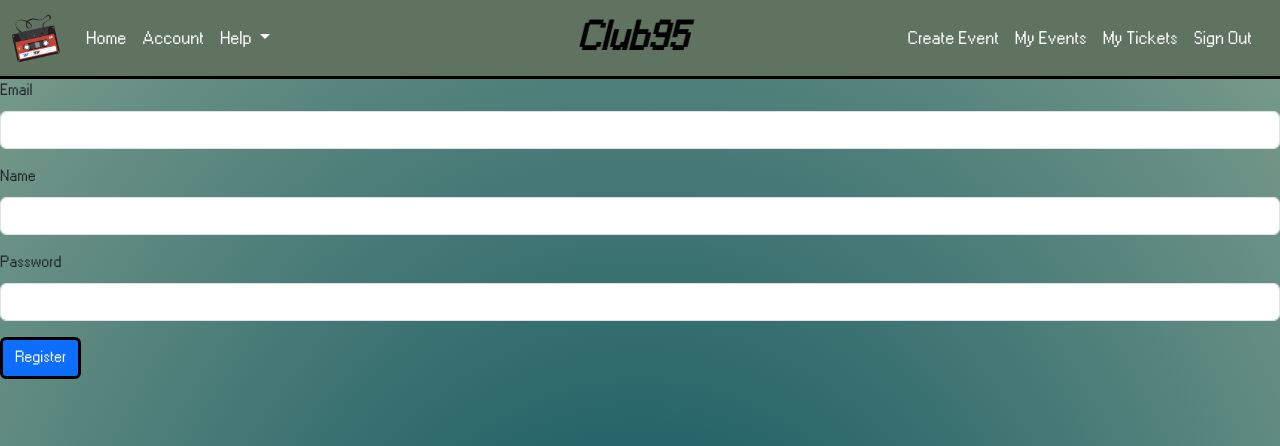
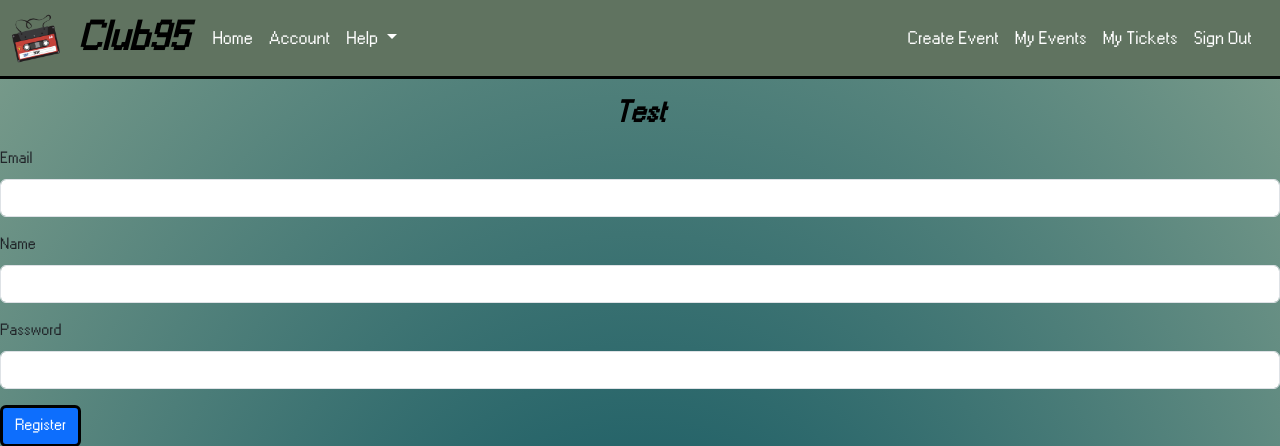
Before and after one commit to RedNate22/IAB207_A2_Group49, a Flask app: page /auth/register in a window 1280 px wide. Shown: the top 446 px of the page. Run offline with Flask 3, Linux system fonts and the light colour scheme; some libraries are stand-ins or nearby versions.

Commit message:
Added subtitle for pages, and fixed main title centering

```diff
--- a/club95/static/styles/styles.css
+++ b/club95/static/styles/styles.css
@@ -157,6 +157,7 @@ nav {
     overflow: visible; /* keep animation visible */
     top: 0%;
     animation: noise 0.2s linear infinite; /* main flicker effect */
+    color: var(--font-colour-seconday);
 }
 
 /* <a> element inside navbar title */
@@ -258,6 +259,19 @@ nav {
         opacity: 0.6;
         left: 2px;
     } /* visible and displaced right at end */
+}
+
+/* SUBTITLE */
+/* Indicates the purpose of the page */
+#subtitle {
+    font-size: 30px;
+    font-style: italic;
+    font-weight: bold;
+    color: var(--font-colour-seconday);
+    position: relative;
+    text-align: center;
+    margin-top: 1rem;
+    margin-bottom: 1rem;
 }
 
 /* FOOTER */
--- a/club95/templates/base.html
+++ b/club95/templates/base.html
@@ -40,9 +40,10 @@
                         />
                     </a>
                     <!-- Title -->
-                    <div
+                    <!-- <div
                         class="navbar-title position-absolute start-50 translate-middle-x"
-                    >
+                    > -->
+                    <div class="navbar-title">
                         <a
                             class="navbar-brand"
                             href="{{ url_for('home_bp.index') }}"
@@ -139,7 +140,10 @@
             <!-- Navbar ends -->
         </header>
 
-        <main>{% block body %} {% endblock %}</main>
+        <main>
+            <h1 id="subtitle">Test</h1>
+            {% block body %} {% endblock %}
+        </main>
 
         <footer>
             <!-- Social media buttons -->
```
